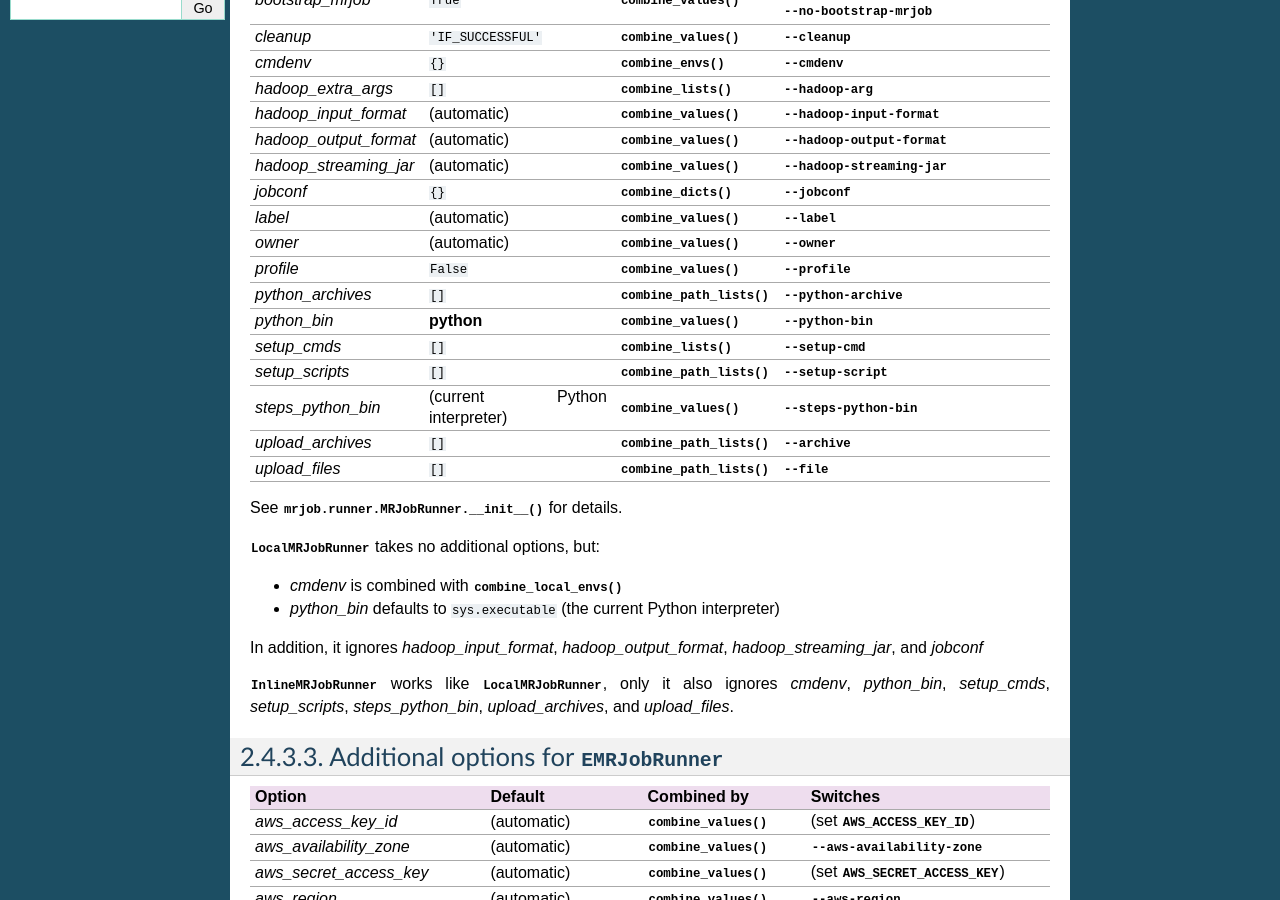
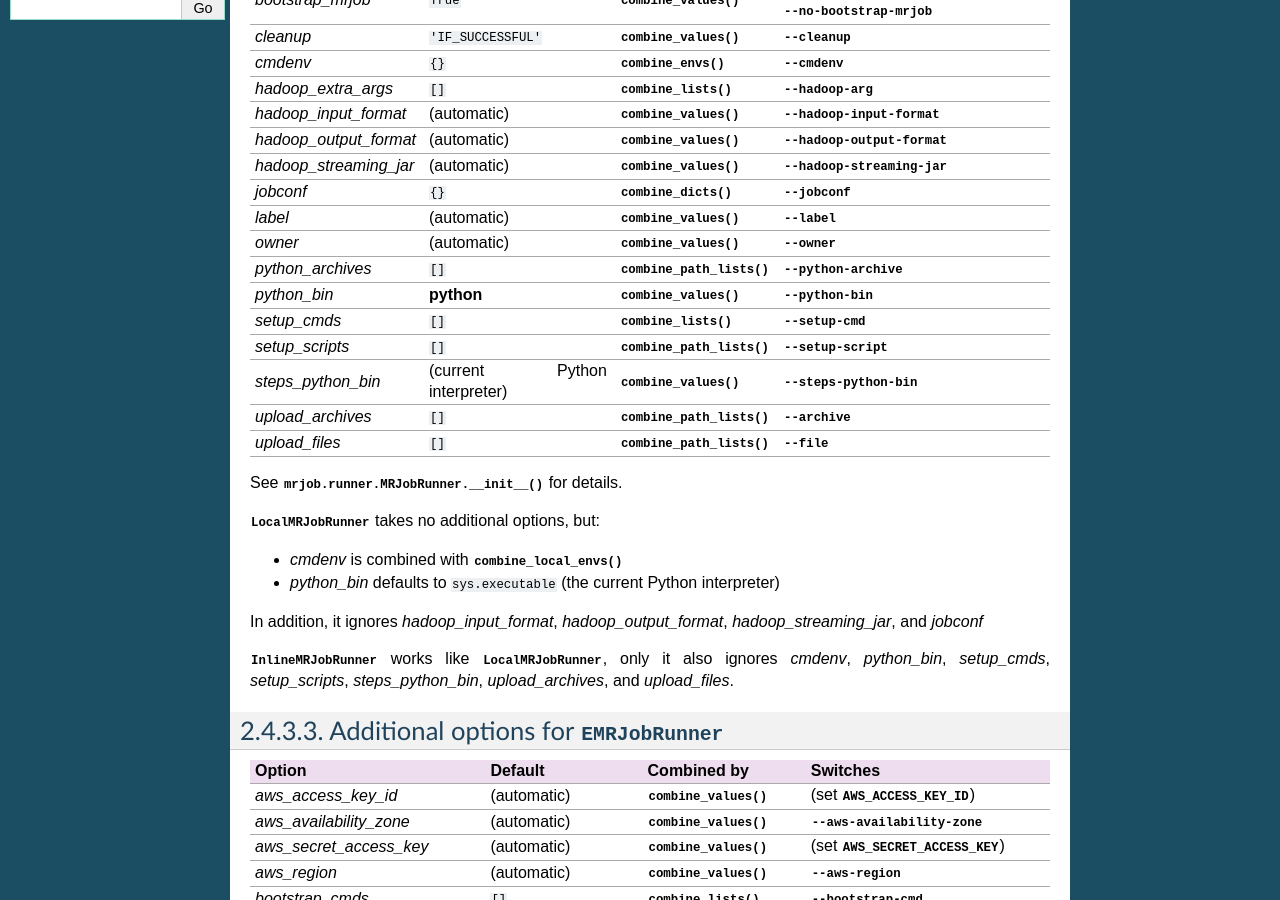
Before and after one commit to Yelp/mrjob, a Sphinx documentation site: the page built from docs/configs-reference.rst, in a window 1280 px wide and 900 px high, scrolled down 449 px. Built offline with Sphinx 7.4.7, drawn with Linux system fonts in a browser that asks for light colours.

Commit message:
Relocated --profile doc

```diff
--- a/docs/configs-reference.rst
+++ b/docs/configs-reference.rst
@@ -32,7 +32,6 @@
 *jobconf*              ``{}``                         :py:func:`~mrjob.conf.combine_dicts`      :option:`--jobconf`
 *label*                (automatic)                    :py:func:`~mrjob.conf.combine_values`     :option:`--label`
 *owner*                (automatic)                    :py:func:`~mrjob.conf.combine_values`     :option:`--owner`
-*profile*              ``False``                      :py:func:`~mrjob.conf.combine_values`     :option:`--profile`
 *python_archives*      ``[]``                         :py:func:`~mrjob.conf.combine_path_lists` :option:`--python-archive`
 *python_bin*           :command:`python`              :py:func:`~mrjob.conf.combine_values`     :option:`--python-bin`
 *setup_cmds*           ``[]``                         :py:func:`~mrjob.conf.combine_lists`      :option:`--setup-cmd`
--- a/docs/configs-runners.rst
+++ b/docs/configs-runners.rst
@@ -14,6 +14,8 @@
 -----------
 
 .. automethod:: mrjob.runner.MRJobRunner.__init__
+
+Additionally, you can specify :option:`--profile` on the command line to add a ``profile`` counter group to each step. For each mapper/reducer, two counters in the group will be incremented: one for the time spent in the mapper/reducer functions, and the other for the time spent in the framework and waiting for IO.
 
 Locally
 -------
```
